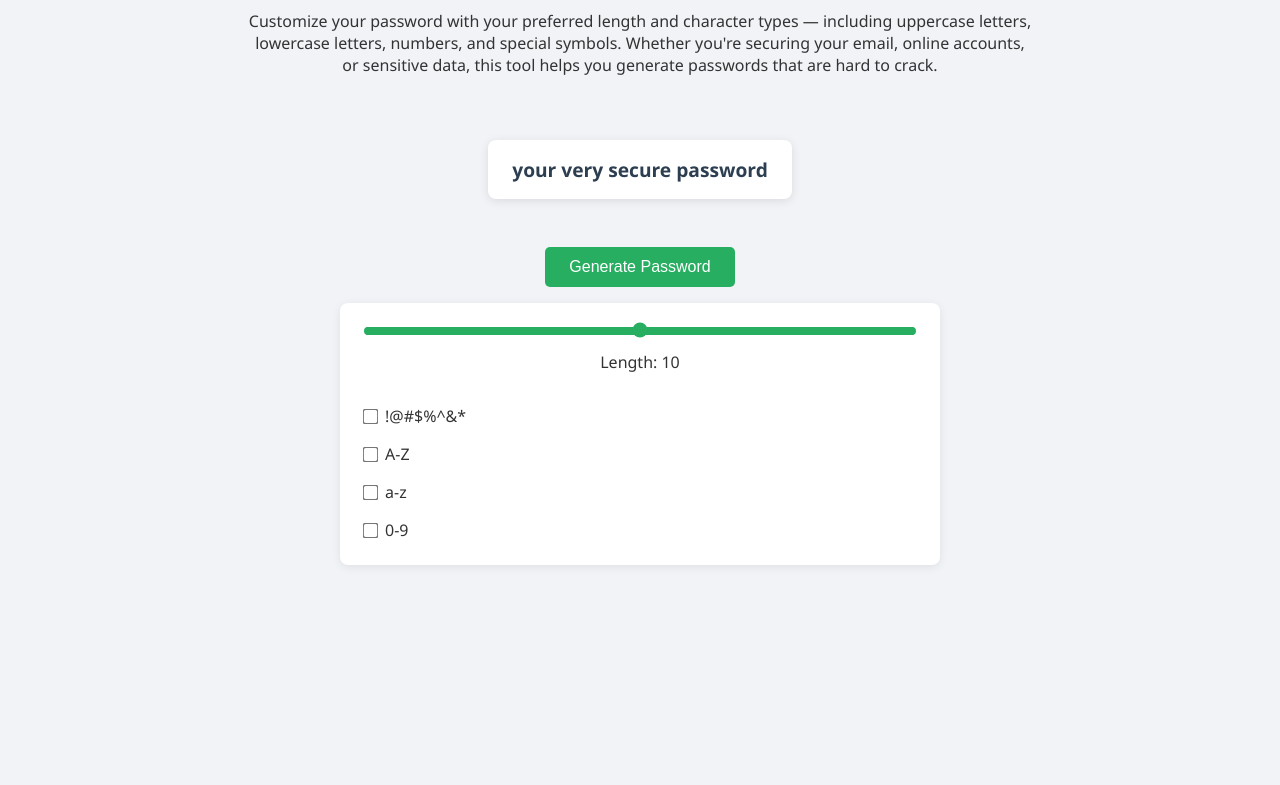
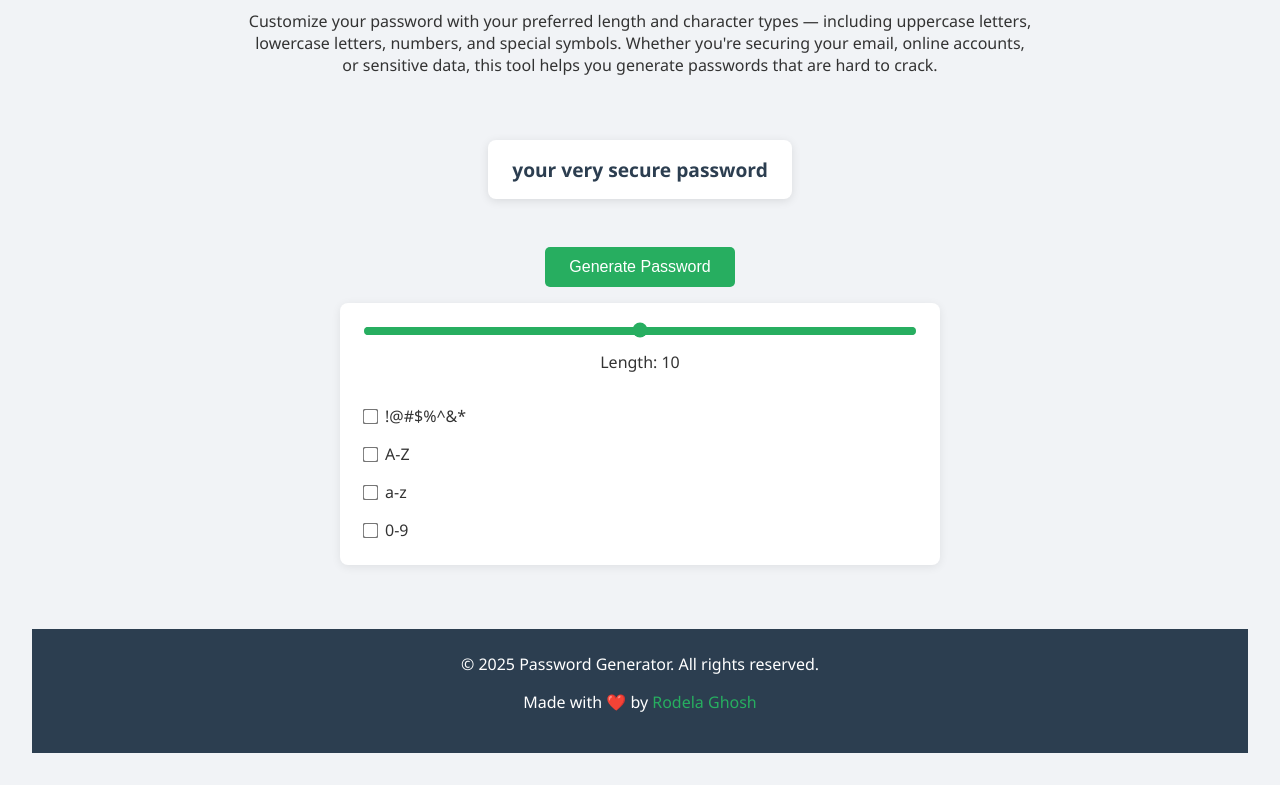
Before and after one commit to Ro-netizen004/Random-password-generator, a plain HTML site: page index.html in a window 1280 px wide. Shown: the part 170-955 px from the top of the page. Before the commit the page ends 800 px from the top, so only its background shows below. Drawn offline with Linux system fonts and the light colour scheme.

Commit message:
Added footer
Footer added to website

```diff
--- a/index.html
+++ b/index.html
@@ -37,6 +37,13 @@
         </label>
         </div>
 
+    <footer class="site-footer">
+        <p>&copy; 2025 Password Generator. All rights reserved.</p>
+         <p>
+            Made with ❤️ by <a href="https://github.com/Ro-netizen004" target="_blank">Rodela Ghosh</a>
+        </p>
+    </footer>
+
         <script src="index.js"></script>
     </body>
 </html>
--- a/styles.css
+++ b/styles.css
@@ -147,6 +147,26 @@ input[type="checkbox"] {
   cursor: pointer;
 }
 
+.site-footer {
+  text-align: center;
+  margin-top: 4rem;
+  padding: 1.5rem 1rem;
+  background-color: #2c3e50;
+  color: #fff;
+  font-size: 0.95rem;
+  width: 100%;
+}
+
+.site-footer a {
+  color: #27ae60;
+  text-decoration: none;
+  font-weight: 500;
+}
+
+.site-footer a:hover {
+  text-decoration: underline;
+}
+
 /* Responsive Design */
 @media (max-width: 600px) {
   body {
```
